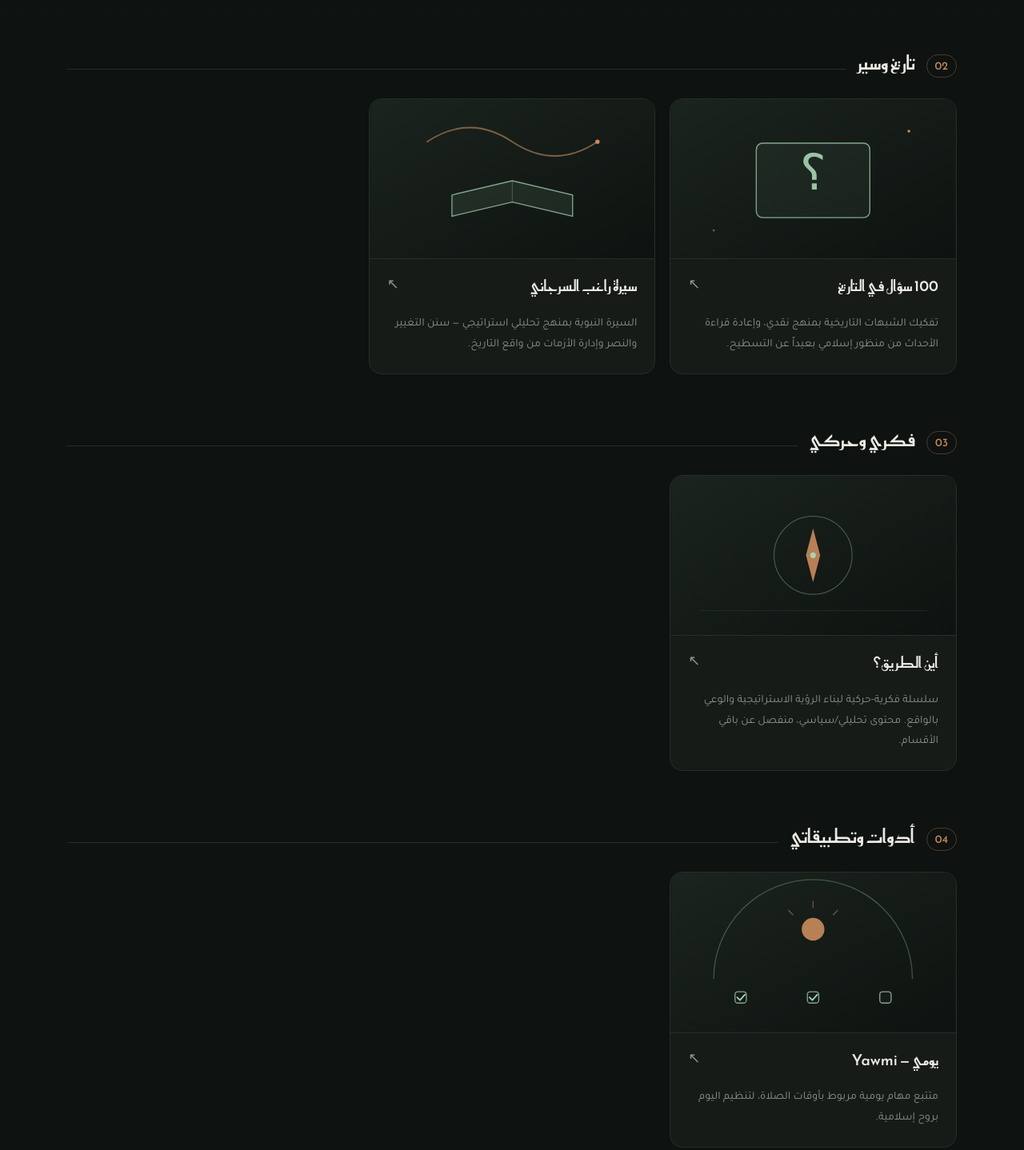
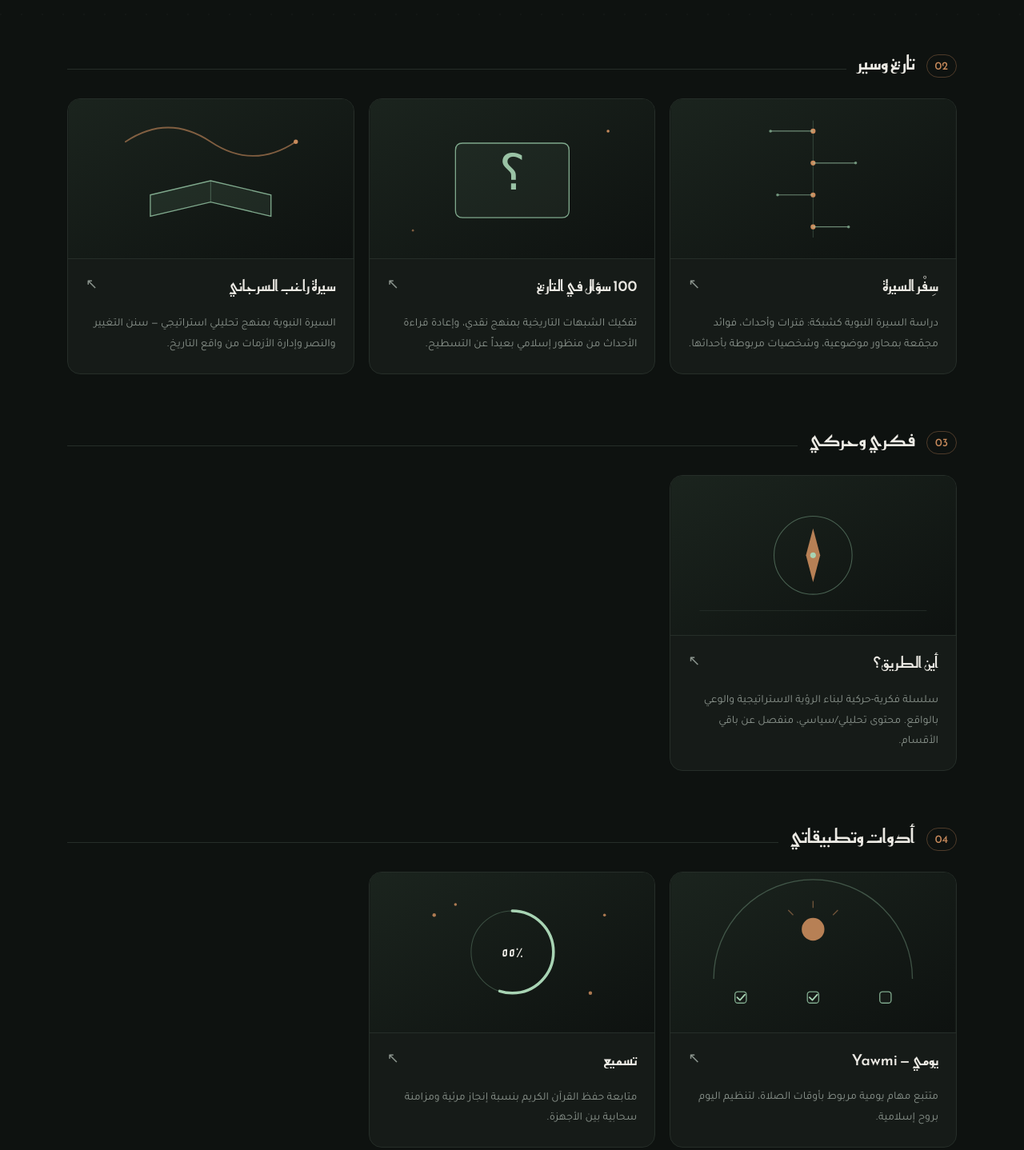
Before and after one commit to tayyibalmuslim-tech/tanzem, a plain HTML site: page gallery.html in a window 1280 px wide. Shown: the part 763-2201 px from the top of the page at 80% size. Drawn offline with Linux system fonts and the light colour scheme.

Commit message:
إضافة سِفْر السيرة وتسميع للمعرض

```diff
--- a/gallery.html
+++ b/gallery.html
@@ -256,6 +256,48 @@
     </div>
     <div class="grid">
 
+      <a class="card" href="https://tayyibalmuslim-tech.github.io/SERRA/" target="_blank" rel="noopener">
+        <div class="card-cover">
+          <svg viewBox="0 0 400 225" xmlns="http://www.w3.org/2000/svg">
+            <defs>
+              <linearGradient id="gS" x1="0" y1="0" x2="1" y2="1">
+                <stop offset="0%" stop-color="#1B241E"/>
+                <stop offset="100%" stop-color="#0E1210"/>
+              </linearGradient>
+            </defs>
+            <rect width="400" height="225" fill="url(#gS)"/>
+            <g stroke="#7FA88C" stroke-width="1" opacity="0.35">
+              <line x1="200" y1="30" x2="200" y2="195"/>
+            </g>
+            <g fill="#C98B5C">
+              <circle cx="200" cy="45" r="3.5"/>
+              <circle cx="200" cy="90" r="3.5"/>
+              <circle cx="200" cy="135" r="3.5"/>
+              <circle cx="200" cy="180" r="3.5"/>
+            </g>
+            <g stroke="#A8D4B4" stroke-width="1.3" opacity="0.6" fill="none">
+              <path d="M200,45 L140,45"/>
+              <path d="M200,90 L260,90"/>
+              <path d="M200,135 L150,135"/>
+              <path d="M200,180 L250,180"/>
+            </g>
+            <g fill="#7FA88C" opacity="0.85">
+              <circle cx="140" cy="45" r="2"/>
+              <circle cx="260" cy="90" r="2"/>
+              <circle cx="150" cy="135" r="2"/>
+              <circle cx="250" cy="180" r="2"/>
+            </g>
+          </svg>
+        </div>
+        <div class="card-body">
+        <div class="card-top">
+          <h3 class="card-title">سِفْر السيرة</h3>
+          <div class="card-arrow">↖</div>
+        </div>
+        <p class="card-desc">دراسة السيرة النبوية كشبكة: فترات وأحداث، فوائد مجمّعة بمحاور موضوعية، وشخصيات مربوطة بأحداثها.</p>
+        </div>
+      </a>
+
       <a class="card" href="https://tayyibalmuslim-tech.github.io/100_questions_history_improved/" target="_blank" rel="noopener">
         <div class="card-cover">
           <svg viewBox="0 0 400 225" xmlns="http://www.w3.org/2000/svg">
@@ -397,6 +439,39 @@
         </div>
       </a>
 
+      <a class="card" href="https://tayyibalmuslim-tech.github.io/tasme3/" target="_blank" rel="noopener">
+        <div class="card-cover">
+          <svg viewBox="0 0 400 225" xmlns="http://www.w3.org/2000/svg">
+            <defs>
+              <linearGradient id="gT" x1="0" y1="0" x2="1" y2="1">
+                <stop offset="0%" stop-color="#1B241E"/>
+                <stop offset="100%" stop-color="#0E1210"/>
+              </linearGradient>
+            </defs>
+            <rect width="400" height="225" fill="url(#gT)"/>
+            <g transform="translate(200,112)">
+              <circle r="58" fill="none" stroke="#7FA88C" stroke-width="1.2" opacity="0.35"/>
+              <circle r="58" fill="none" stroke="#A8D4B4" stroke-width="4" stroke-linecap="round"
+                      stroke-dasharray="200 364" transform="rotate(-90)"/>
+              <text x="0" y="8" text-anchor="middle" font-family="Reem Kufi, sans-serif" font-size="20" fill="#ECEAE4">٪٥٥</text>
+            </g>
+            <g fill="#C98B5C" opacity="0.85">
+              <circle cx="90" cy="60" r="2.5"/>
+              <circle cx="120" cy="45" r="2"/>
+              <circle cx="310" cy="170" r="2.5"/>
+              <circle cx="330" cy="60" r="2"/>
+            </g>
+          </svg>
+        </div>
+        <div class="card-body">
+        <div class="card-top">
+          <h3 class="card-title">تسميع</h3>
+          <div class="card-arrow">↖</div>
+        </div>
+        <p class="card-desc">متابعة حفظ القرآن الكريم بنسبة إنجاز مرئية ومزامنة سحابية بين الأجهزة.</p>
+        </div>
+      </a>
+
     </div>
   </div>
 
```
